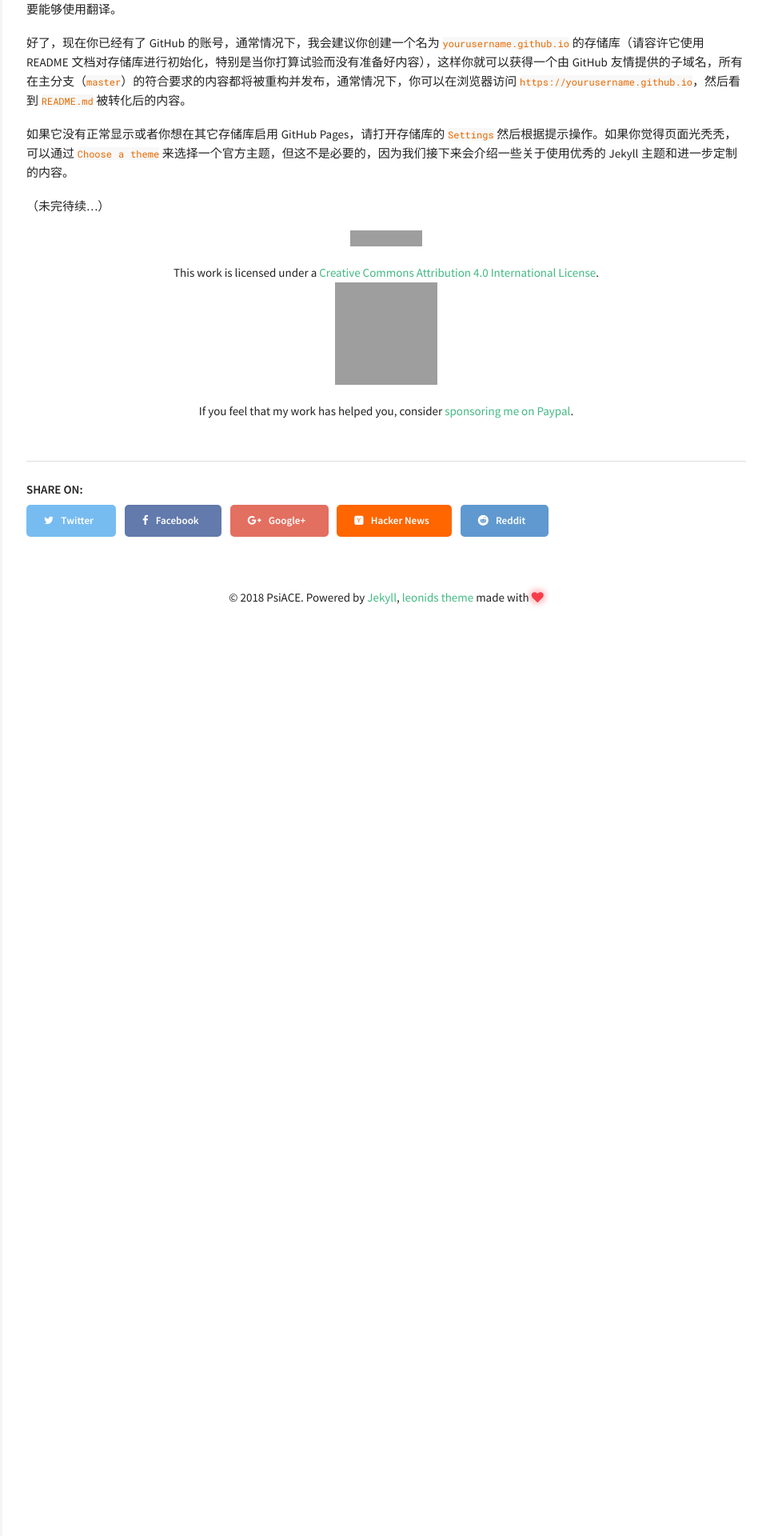
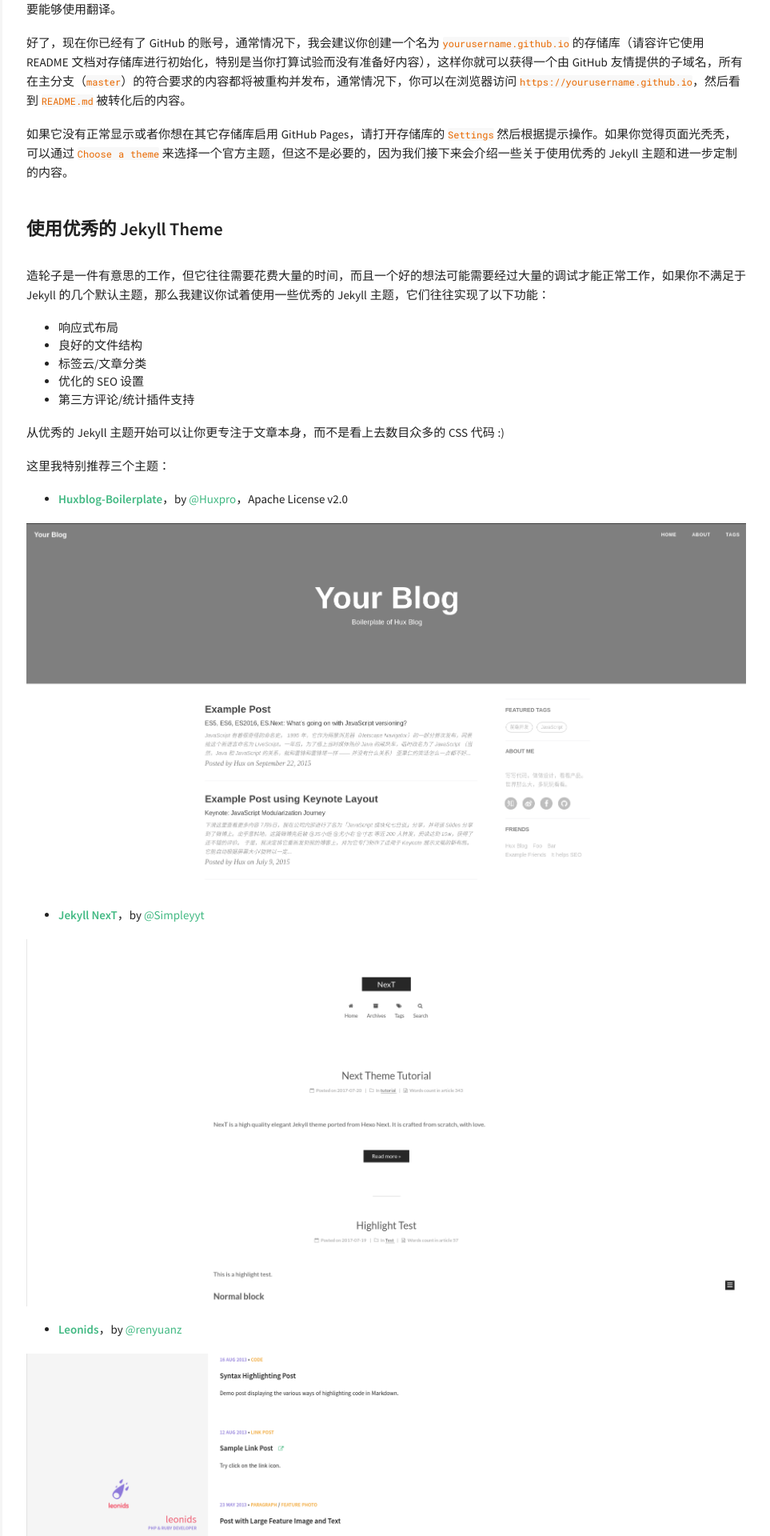
Before and after one commit to psiace-archive/old-blog, a Jekyll site: the page built from _posts/2018-07-14-Try-Jekyll-with-Github.md, in a window 1280 px wide. Shown: the part 2895-4815 px from the top of the page at 80% size, without its empty margins (317-1280 px from the left). Built offline with Jekyll 4.4.1, drawn with Linux system fonts in a browser that asks for light colours; comment, search, counter and statistics services are not loaded; grey boxes are pictures that could not be loaded.

Commit message:
Update Try Jekyll with GitHub

```diff
--- a/_posts/2018-07-14-Try-Jekyll-with-Github.md
+++ b/_posts/2018-07-14-Try-Jekyll-with-Github.md
@@ -68,4 +68,32 @@
 
 如果它没有正常显示或者你想在其它存储库启用 GitHub Pages，请打开存储库的 `Settings` 然后根据提示操作。如果你觉得页面光秃秃，可以通过 `Choose a theme` 来选择一个官方主题，但这不是必要的，因为我们接下来会介绍一些关于使用优秀的 Jekyll 主题和进一步定制的内容。
 
+### 使用优秀的 Jekyll Theme
+
+造轮子是一件有意思的工作，但它往往需要花费大量的时间，而且一个好的想法可能需要经过大量的调试才能正常工作，如果你不满足于 Jekyll 的几个默认主题，那么我建议你试着使用一些优秀的 Jekyll 主题，它们往往实现了以下功能：
+
+* 响应式布局
+* 良好的文件结构
+* 标签云/文章分类
+* 优化的 SEO 设置
+* 第三方评论/统计插件支持
+
+从优秀的 Jekyll 主题开始可以让你更专注于文章本身，而不是看上去数目众多的 CSS 代码 :)
+
+这里我特别推荐三个主题：
+
+* **[Huxblog-Boilerplate](https://github.com/Huxpro/huxblog-boilerplate)**，by [@Huxpro](https://github.com/Huxpro/)，Apache License v2.0
+
+![Huxblog](https://psiace.me/src/FeiDianShare/Huxblog.png)
+
+* **[Jekyll NexT](https://github.com/Simpleyyt/jekyll-theme-next)**，by [@Simpleyyt](https://github.com/Simpleyyt/)
+
+![NexT](https://psiace.me/src/FeiDianShare/NexT.png)
+
+* **[Leonids](https://github.com/renyuanz/leonids)**，by [@renyuanz](https://github.com/renyuanz/)
+
+![Leonids](https://psiace.me/src/FeiDianShare/leonids.png)
+
+如果你想
+
 （未完待续...）
```
Also changed, not shown: src/FeiDianShare/Huxblog.png (added), src/FeiDianShare/NexT.png (added), src/FeiDianShare/leonids.png (added).
